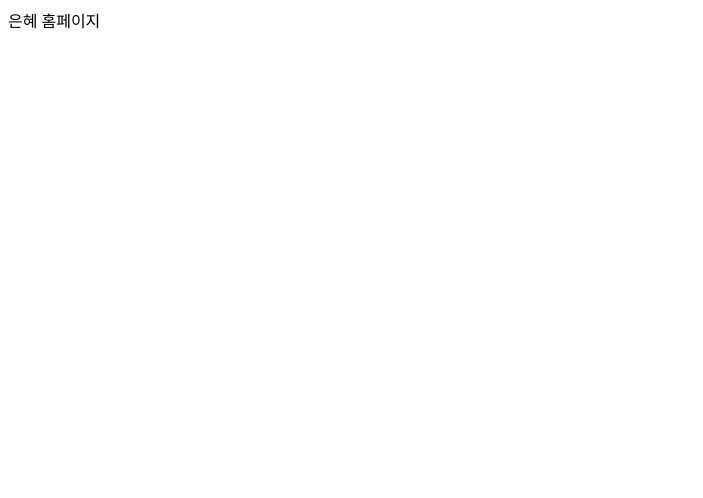
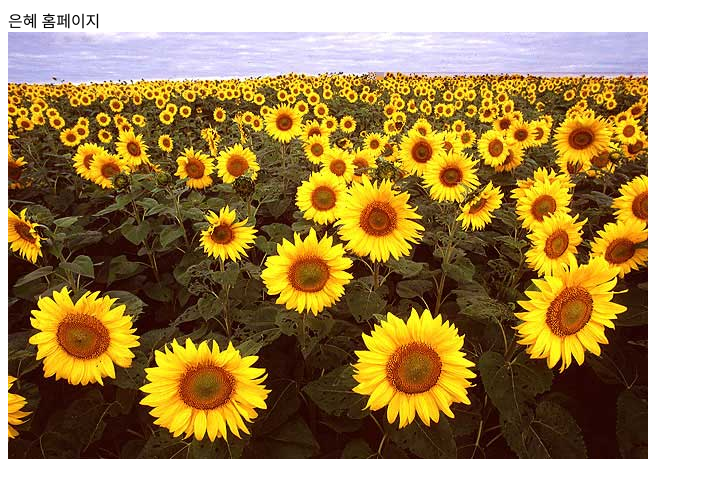
Before and after one commit to seh00seh/seh00seh.github.io, a plain HTML site: page index.html in a window 1280 px wide. Shown: the whole page, without its empty margins (0-703 px from the left). Drawn offline with Linux system fonts and the light colour scheme.

Commit message:
Update index.html

```diff
--- a/index.html
+++ b/index.html
@@ -6,6 +6,6 @@
 </head>
 <body>
 	<div>은혜 홈페이지</div>
-	<img src="4.jpg" alt="">
+	<img src="img/4.jpg" alt="">
 </body>
 </html>
```
